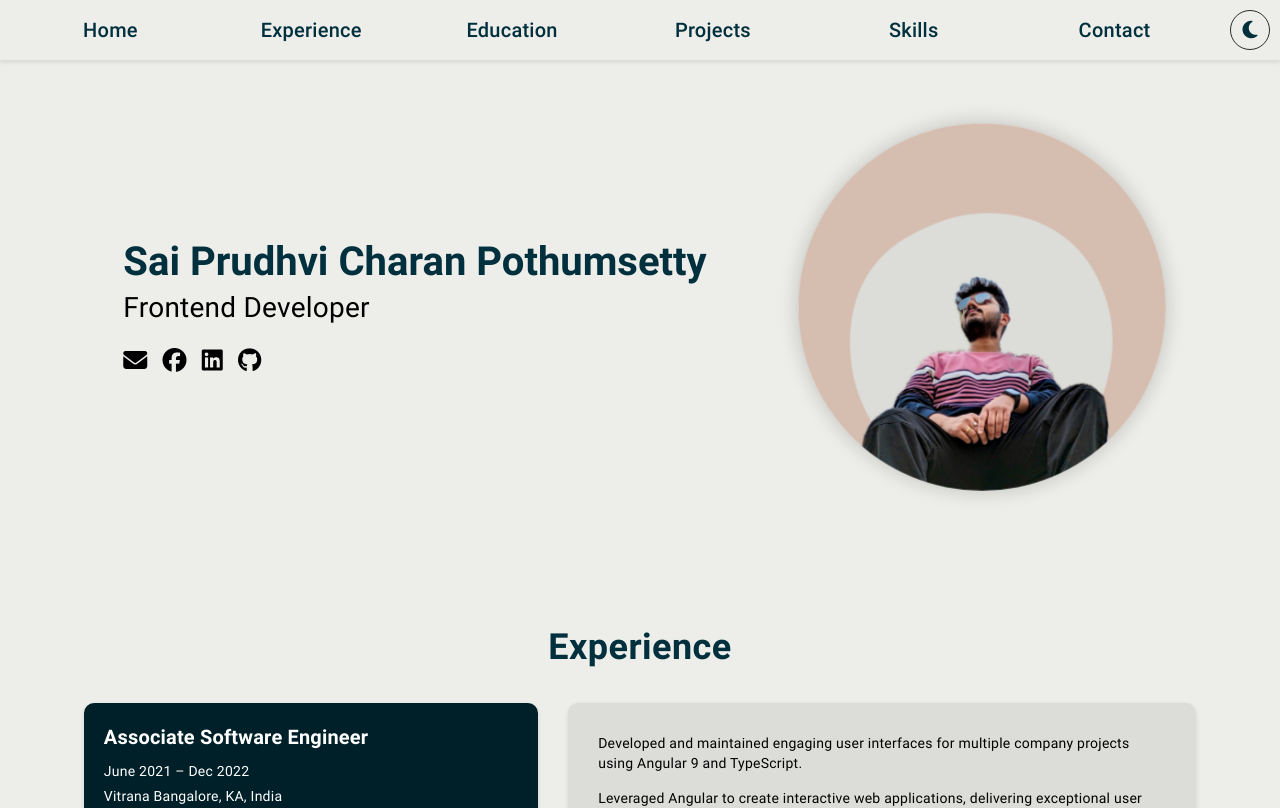
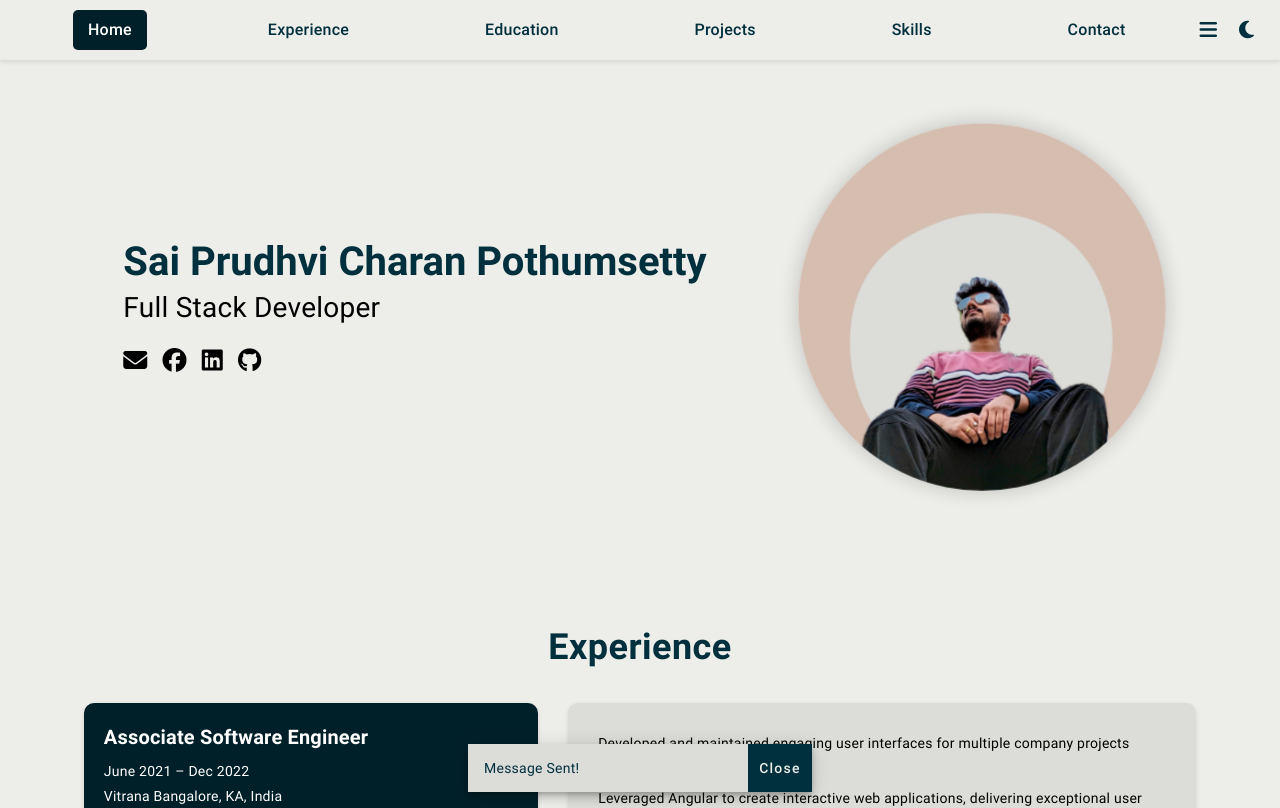
Before and after one commit to Prudhvicharan/portfolio, an Angular app in the folder portfolio/: page / in a window 1280 px wide. Shown: the top 808 px of the page. Built offline with nearby package versions, Linux system fonts and the light colour scheme; a web font is replaced by a local one.

Commit message:
css changes and navbar changes

```diff
--- a/portfolio/src/app/dashboard/dashboard.component.html
+++ b/portfolio/src/app/dashboard/dashboard.component.html
@@ -1,7 +1,7 @@
 <div class="dashboard" [ngClass]="{'dark-theme': isDarkTheme}">
     <!-- Top Menu Bar -->
 
-    <div class="navbar">
+    <!-- <div class="navbar">
         <a class="menu-link" data-section="dashboard">Home</a>
         <a class="menu-link" data-section="work">Experience</a>
         <a class="menu-link" data-section="education">Education</a>
@@ -11,14 +11,34 @@
         <button class="darkmode" (click)="toggleDarkTheme($event)">
             <i class="fa-solid" [ngClass]="isDarkTheme ? 'fa-sun' : 'fa-moon'"></i>
         </button>
+    </div> -->
+
+
+<div class="navbar" id="myTopnav">
+    <div class="navbar-container">
+        <a class="menu-link" data-section="dashboard" [class.active]="isActive('dashboard')">Home</a>
+        <a class="menu-link" data-section="work" [class.active]="isActive('work')">Experience</a>
+        <a class="menu-link" data-section="education" [class.active]="isActive('education')">Education</a>
+        <a class="menu-link" data-section="projects" [class.active]="isActive('projects')">Projects</a>
+        <a class="menu-link" data-section="skills" [class.active]="isActive('skills')">Skills</a>
+        <a class="menu-link" data-section="contact" [class.active]="isActive('contact')">Contact</a>
     </div>
+    <div class="navbar-icons">
+        <button class="icon" (click)="toggleNavbar()">
+            <i class="fa fa-bars"></i>
+        </button>
+        <button class="darkmode" (click)="toggleDarkTheme($event)">
+            <i class="fa-solid" [ngClass]="isDarkTheme ? 'fa-sun' : 'fa-moon'"></i>
+        </button>
+    </div>
+</div>
 
     <!-- Home Section -->
     <section id="dashboard" class="intro-section">
         <div class="intro-content">
             <div class="intro-text">
                 <h1><span class="name">Sai Prudhvi Charan Pothumsetty</span></h1>
-                <p class="typing-text">Frontend Developer</p>
+                <p class="typing-text">Full Stack Developer</p>
                 <div class="social-icons">
                     <a href="#" class="social-icon" target="_blank" rel="noopener noreferrer"><i
                             class="fa fa-envelope"></i></a>
--- a/portfolio/src/app/dashboard/dashboard.component.scss
+++ b/portfolio/src/app/dashboard/dashboard.component.scss
@@ -9,27 +9,27 @@ html {
     background-color: var(--primary-dark);
     color: var(--text-dark-primary);
 
-    .navbar {
-        background: var(--primary-dark);
-        box-shadow: 0 2px 4px rgba(0, 0, 0, 0.5);
-
-        .menu-link {
-            color: var(--text-dark-primary);
-
-            &:hover {
-                color: var(--last-name);
-            }
-        }
-
-        .darkmode {
-            background-color: var(--quinary-dark);
-            border: 1px solid var(--quinary-dark);
-
-            i {
-                color: var(--text-dark-primary);
-            }
-        }
-    }
+    // .navbar {
+    //     background: var(--primary-dark);
+    //     box-shadow: 0 2px 4px rgba(0, 0, 0, 0.5);
+
+    //     .menu-link {
+    //         color: var(--text-dark-primary);
+
+    //         &:hover {
+    //             color: var(--last-name);
+    //         }
+    //     }
+
+    //     .darkmode {
+    //         background-color: var(--quinary-dark);
+    //         border: 1px solid var(--quinary-dark);
+
+    //         i {
+    //             color: var(--text-dark-primary);
+    //         }
+    //     }
+    // }
 
     .intro-section {
         background-color: var(--primary-dark);
@@ -487,52 +487,52 @@ html {
 //     }
 // }
 
-.navbar {
-    position: sticky;
-    top: 0;
-    z-index: 100;
-    background: var(--primary-light);
-    display: flex;
-    justify-content: space-between;
-    align-items: center;
-    padding: 10px;
-    max-width: 100vw;
-    overflow-x: hidden;
-    box-shadow: 0 2px 4px rgba(0, 0, 0, 0.1);
-
-    .menu-link {
-        flex: 1;
-        text-align: center;
-        color: var(--secondary-dark);
-        text-decoration: none;
-        font-weight: 500;
-        font-size: 20px;
-        cursor: pointer;
-        transition: color 0.3s ease;
-
-        &:hover {
-            color: var(--secondary-dark);
-        }
-    }
-
-    .darkmode {
-        margin-left: 15px;
-        width: 40px;
-        height: 40px;
-        cursor: pointer;
-        background-color: transparent;
-        border: 1px solid rgb(43, 43, 43);
-        border-radius: 50%;
-        display: flex;
-        align-items: center;
-        justify-content: center;
-
-        i {
-            font-size: 20px;
-            color: var(--secondary-dark);
-        }
-    }
-}
+// .navbar {
+//     position: sticky;
+//     top: 0;
+//     z-index: 100;
+//     background: var(--primary-light);
+//     display: flex;
+//     justify-content: space-between;
+//     align-items: center;
+//     padding: 10px;
+//     max-width: 100vw;
+//     overflow-x: hidden;
+//     box-shadow: 0 2px 4px rgba(0, 0, 0, 0.1);
+
+//     .menu-link {
+//         flex: 1;
+//         text-align: center;
+//         color: var(--secondary-dark);
+//         text-decoration: none;
+//         font-weight: 500;
+//         font-size: 20px;
+//         cursor: pointer;
+//         transition: color 0.3s ease;
+
+//         &:hover {
+//             color: var(--secondary-dark);
+//         }
+//     }
+
+//     .darkmode {
+//         margin-left: 15px;
+//         width: 40px;
+//         height: 40px;
+//         cursor: pointer;
+//         background-color: transparent;
+//         border: 1px solid rgb(43, 43, 43);
+//         border-radius: 50%;
+//         display: flex;
+//         align-items: center;
+//         justify-content: center;
+
+//         i {
+//             font-size: 20px;
+//             color: var(--secondary-dark);
+//         }
+//     }
+// }
 
 .work-section {
     background-color: var(--primary-light);
@@ -972,7 +972,8 @@ html {
                 text-align: center;
                 margin: 0 0 20px;
                 font-size: 24px;
-                color: var(--last-name);
+                font-weight: 500;
+                color: var(--secondary-dark);
             }
 
             .skills-grid {
@@ -1014,13 +1015,13 @@ html {
                         .skill-bar {
                             width: 100%;
                             height: 10px;
-                            background-color: var(--tertiary-light);
+                            background-color: white;
                             border-radius: 5px;
                             overflow: hidden;
 
                             .skill-bar-inner {
                                 height: 100%;
-                                background-color: var(--last-name);
+                                background-color: var(--secondary-dark);
                                 animation: fillBar 1s ease-out forwards;
                                 animation-delay: calc(var(--animation-delay) * 0.6s);
                             }
@@ -1136,8 +1137,8 @@ html {
 
                     input,
                     textarea {
-                        width: 100%;
-                        padding: 10px 0px;
+                        width: 99%;
+                        padding: 10px 0px 10px 5px;
                         border: 1px solid var(--secondary-dark);
                         border-radius: 4px;
                         background-color: var(--primary-light);
@@ -1167,7 +1168,7 @@ html {
                     width: 100%;
                     button[type="submit"] {
                         width: 100%;
-                        max-width: 600px;
+                        // max-width: 600px;
                         padding: 10px 20px;
                         background-color: var(--primary-dark);
                         color: var(--primary-light);
@@ -1247,26 +1248,26 @@ html {
     //     }
     // }
 
-    .navbar {
-        flex-wrap: wrap;
-        justify-content: center;
-        padding: 10px;
-
-        .menu-link {
-            margin: 5px 5px;
-            font-size: 11px;
-        }
-
-        .darkmode {
-            margin: 10px;
-            width: 30px;
-            height: 30px;
-
-            i {
-                font-size: 16px; // Use a fixed font size for better readability
-            }
-        }
-    }
+    // .navbar {
+    //     flex-wrap: wrap;
+    //     justify-content: center;
+    //     padding: 10px;
+
+    //     .menu-link {
+    //         margin: 5px 5px;
+    //         font-size: 11px;
+    //     }
+
+    //     .darkmode {
+    //         margin: 10px;
+    //         width: 30px;
+    //         height: 30px;
+
+    //         i {
+    //             font-size: 16px; // Use a fixed font size for better readability
+    //         }
+    //     }
+    // }
 
     .intro-section {
         .intro-content {
@@ -1470,19 +1471,203 @@ html {
 }
 
 .mat-mdc-snack-bar-container .mdc-snackbar__surface {
-    background-color: var(--primary-dark) !important;
+    background-color: var(--secondary-light) !important;
 }
 
 .mat-mdc-snack-bar-container .mdc-snackbar__label {
-    color: var(--text-dark-primary) !important;
-
-}
-
-.mat-mdc-snack-bar-container .mat-mdc-button.mat-mdc-snack-bar-action:not(:disabled) {
-    color: var(--text-dark-primary) !important;
-    --mat-mdc-button-persistent-ripple-color: var(--text-light-primary) !important;
-}
+    color: var(--secondary-dark) !important;
+
+}
+
+// .mat-mdc-snack-bar-container .mat-mdc-button.mat-mdc-snack-bar-action:not(:disabled) {
+//     color: var(--text-dark-primary) !important;
+//     --mat-mdc-button-persistent-ripple-color: var(--text-light-primary) !important;
+// }
 
 .mat-mdc-snack-bar-container .mdc-snackbar__surface {
     border-radius: var(--primary-dark) !important;
 }
+
+.mdc-button .mdc-button__label {
+    position: relative;
+    color: var(--primary-light);
+}
+
+.mat-mdc-button .mat-mdc-button-touch-target, .mat-mdc-unelevated-button .mat-mdc-button-touch-target, .mat-mdc-raised-button .mat-mdc-button-touch-target, .mat-mdc-outlined-button .mat-mdc-button-touch-target {
+    background: var(--secondary-dark);
+}
+
+.mdc-snackbar__surface {
+    padding-right: 0px !important;
+}
+
+// .navbar {
+//     position: sticky;
+//     top: 0;
+//     z-index: 100;
+//     background: var(--primary-light);
+//     display: flex;
+//     justify-content: space-between;
+//     align-items: center;
+//     padding: 10px;
+//     max-width: 100vw;
+//     overflow-x: hidden;
+//     box-shadow: 0 2px 4px rgba(0, 0, 0, 0.1);
+
+//     .menu-link {
+//         flex: 1;
+//         text-align: center;
+//         color: var(--secondary-dark);
+//         text-decoration: none;
+//         font-weight: 500;
+//         font-size: 20px;
+//         cursor: pointer;
+//         transition: color 0.3s ease;
+
+//         &:hover {
+//             color: var(--secondary-dark);
+//         }
+
+//         &.active {
+//             background-color: var(--primary-dark);
+//             color: white; // Active link color
+//         }
+//     }
+
+//     .darkmode {
+//         // margin-left: 15px;
+//         // width: 40px;
+//         // height: 40px;
+//         cursor: pointer;
+//         background-color: transparent;
+//         border: none;
+//         // border-radius: 50%;
+//         // display: flex;
+//         // align-items: center;
+//         // justify-content: center;
+//         i {
+//             font-size: 20px;
+//             color: var(--secondary-dark);
+//         }
+//     }
+
+//     .icon {
+//         display: none; // Hide icon by default
+//     }
+
+//     @media screen and (max-width: 600px) {
+//         flex-direction: column; // Stack items vertically
+//         gap: 10px;
+//         align-items: flex-start; // Align items to the start
+
+//         .menu-link {
+//             display: none; // Hide links by default
+//             width: 100%; // Full width for links
+//             text-align: left; // Align text to the left
+//         }
+
+//         .icon {
+//             display: block; // Show icon
+//         }
+
+//         &.responsive {
+//             .menu-link {
+//                 display: block; // Show links in responsive mode
+//             }
+//         }
+//     }
+// }
+
+.navbar {
+    position: sticky;
+    top: 0;
+    z-index: 100;
+    background: var(--primary-light);
+    display: flex;
+    justify-content: space-between;
+    align-items: center;
+    padding: 10px 20px;
+    max-width: 100vw;
+    box-shadow: 0 2px 4px rgba(0, 0, 0, 0.1);
+    overflow: hidden;
+
+    .navbar-container {
+      display: flex;
+      flex-grow: 1;
+      justify-content: space-around;
+      align-items: center;
+
+      .menu-link {
+        text-align: center;
+        color: var(--secondary-dark);
+        text-decoration: none;
+        font-weight: 500;
+        font-size: 16px;
+        cursor: pointer;
+        transition: color 0.3s ease;
+        padding: 10px 15px;
+
+        &:hover,
+        &.active {
+          color: white;
+          background-color: var(--primary-dark);
+          border-radius: 5px;
+        }
+      }
+    }
+
+    .navbar-icons {
+      display: flex;
+      align-items: center;
+      gap: 10px;
+
+      .icon,
+      .darkmode {
+        background: none;
+        border: none;
+        cursor: pointer;
+        font-size: 20px;
+        color: var(--secondary-dark);
+
+        i {
+          font-size: 20px;
+        }
+      }
+    }
+
+    @media screen and (max-width: 768px) {
+      flex-direction: column;
+      align-items: flex-start;
+
+      .navbar-container {
+        flex-direction: column;
+        width: 100%;
+        display: none; // Hide links by default in mobile
+
+        .menu-link {
+          width: 100%;
+          text-align: left;
+          padding: 10px 20px;
+        }
+      }
+
+      &.responsive {
+        .navbar-container {
+          display: flex; // Show links when responsive
+        }
+      }
+
+      .navbar-icons {
+        width: 100%;
+        justify-content: space-between;
+
+        .icon {
+          margin-right: auto;
+        }
+
+        .darkmode {
+          margin-left: auto;
+        }
+      }
+    }
+  }
--- a/portfolio/src/app/dashboard/dashboard.component.ts
+++ b/portfolio/src/app/dashboard/dashboard.component.ts
@@ -71,6 +71,7 @@ export class DashboardComponent implements OnInit {
     {
       institution: 'University of Missouri Kansas City',
       degree: 'Masters in Computer Science',
+      gpa: 3.8,
       location: 'Kansas, MO',
       startDate: 'January 2023',
       endDate: 'May 2024',
@@ -206,17 +207,17 @@ export class DashboardComponent implements OnInit {
   contactDetails = [
     {
       text: 'Address',
-      detail: '3560 Broadway Blvd, Kansas City',
+      detail: 'Kansas City, MO',
       icon: 'map',
     },
     {
-      text: 'Phone Number',
+      text: 'Mobile',
       detail: '+1 8167628317',
       icon: 'phone',
     },
     {
       text: 'Mail',
-      detail: 'bunnycharanprudhvi@gmail.com',
+      detail: 'prudhvicharan43@gmail.com',
       icon: 'mail',
     },
   ];
@@ -224,6 +225,7 @@ export class DashboardComponent implements OnInit {
   durationInSeconds = 3;
   isSidebarOpen = false;
   showSidebarToggle = false;
+  activeSection: string = 'dashboard';
 
   constructor(
     private router: Router,
@@ -255,6 +257,7 @@ export class DashboardComponent implements OnInit {
     this.checkZoomLevel();
     // Listen for window resize events to dynamically update the zoom level
     window.addEventListener('resize', () => this.checkZoomLevel());
+    this.openSnackBar('Message Sent!', ['success-message']);
   }
 
   ngAfterViewInit() {
@@ -335,7 +338,7 @@ export class DashboardComponent implements OnInit {
         })
         .then((response: any) => {
           console.log('response', response);
-          if (response && response == '200 OK') {
+          if (response && response.status == 200) {
             this.openSnackBar('Message Sent!', ['success-message']);
           }
         });
@@ -347,9 +350,24 @@ export class DashboardComponent implements OnInit {
   }
 
   openSnackBar(message: string, panelClass: string[]) {
+    console.log('message', message);
     this._snackBar.open(message, 'Close', {
-      duration: this.durationInSeconds * 100000,
+      // duration: this.durationInSeconds * 30000,
       panelClass: ['custom-snackbar'], // Apply the custom CSS classes here
     });
   }
+
+  isActive(section: string): boolean {
+    // this.activeSection = section;
+    this.toggleNavbar();
+    return this.activeSection === section;
+  }
+  toggleNavbar() {
+    const navbar = document.getElementById('myTopnav') as HTMLElement;
+    if (navbar.className.includes('responsive')) {
+      navbar.className = navbar.className.replace(' responsive', '');
+    } else {
+      navbar.className += ' responsive';
+    }
+  }
 }
```
